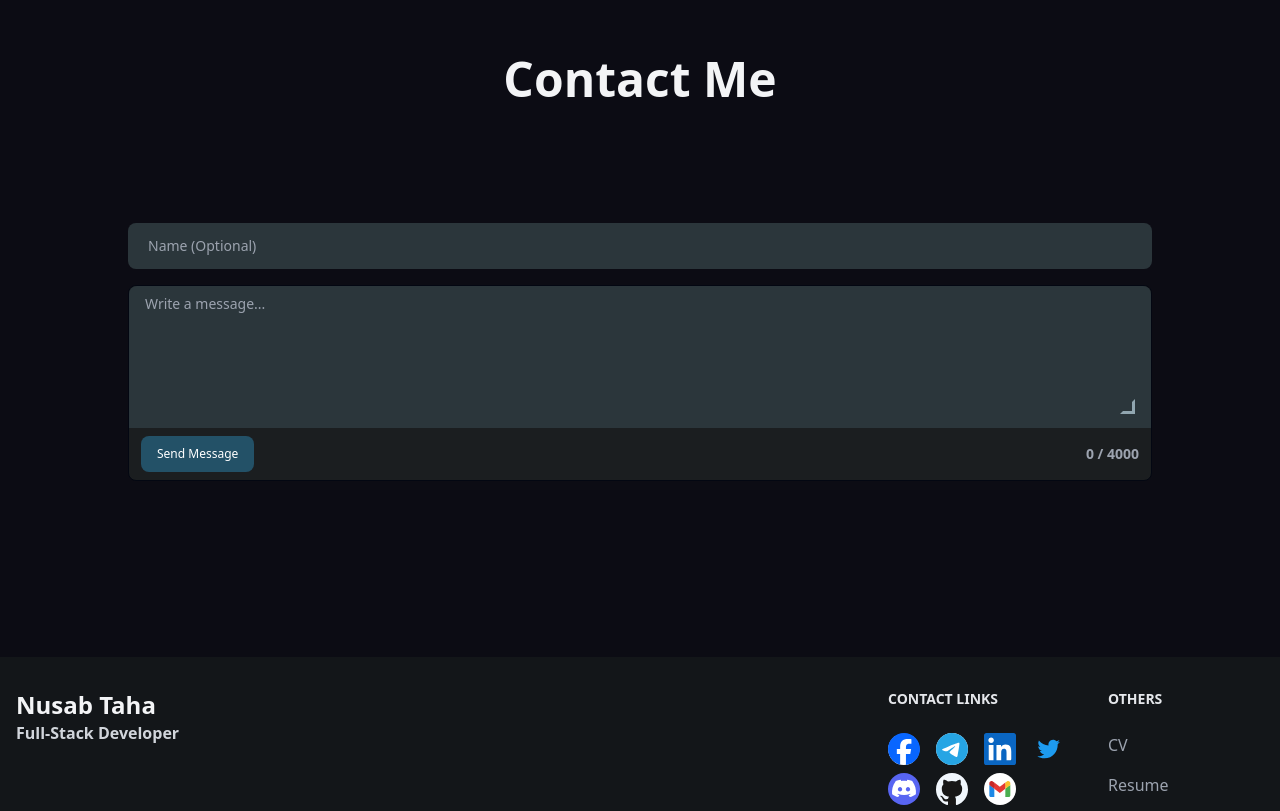
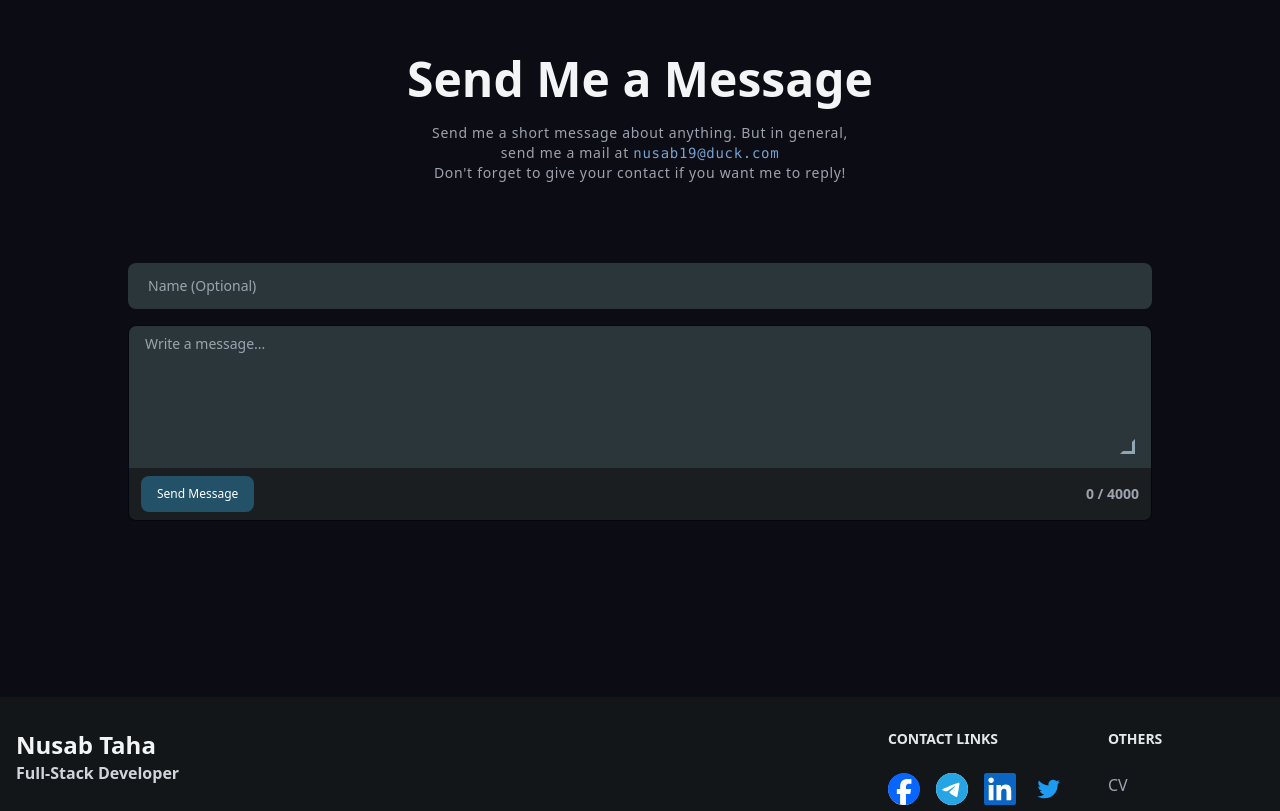
Before and after one commit to Nusab19/Nusab19.github.io, a Next.js app: page / in a window 1280 px wide. Shown: the part 3486-4297 px from the top of the page. Built offline with nearby package versions, Linux system fonts and the light colour scheme; a web font is replaced by a local one.

Commit message:
Add info

```diff
--- a/components/Contact.jsx
+++ b/components/Contact.jsx
@@ -38,8 +38,23 @@ const Contact = () => {
     <div className="bg-[#0c0c14] text-gray-100">
       <Toaster closeButton richColors visibleToasts={2} />
       <div className="mx-auto max-w-screen-lg px-0 pb-40 pt-10">
-        <header className="py-10 text-center text-3xl font-bold md:mb-20 md:text-5xl">
-          Contact Me
+        <header className="pt-10 text-center text-3xl font-bold md:mb-20 md:text-5xl">
+          Send Me a Message
+          <p className="mx-auto max-w-md pt-5 text-center text-sm font-medium tracking-wider text-gray-400">
+            Send me a short message about anything. But in general, send me a
+            mail at{" "}
+            <code
+              className="cursor-pointer font-mono font-light text-blue-300/80 hover:text-blue-300/90"
+              onClick={() => {
+                navigator.clipboard.writeText("nusab19@duck.com");
+                toast.success("Email copied to clipboard!");
+              }}
+            >
+              nusab19@duck.com
+            </code>
+            <br/>
+            <span className="font-light">Don&apos;t forget to give your contact if you want me to reply!</span>
+          </p>
         </header>
 
         <div className="flex flex-col items-center justify-center">
```
